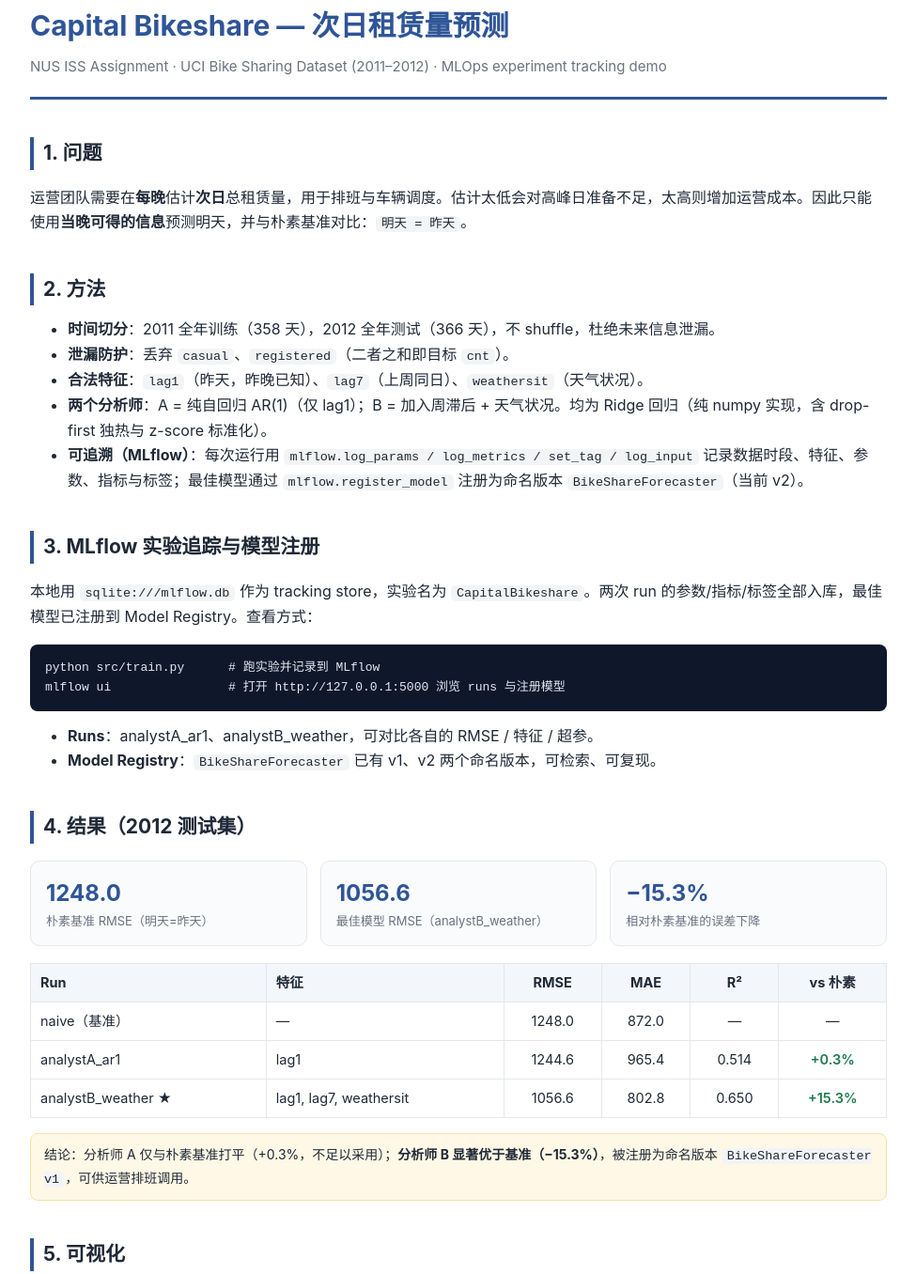
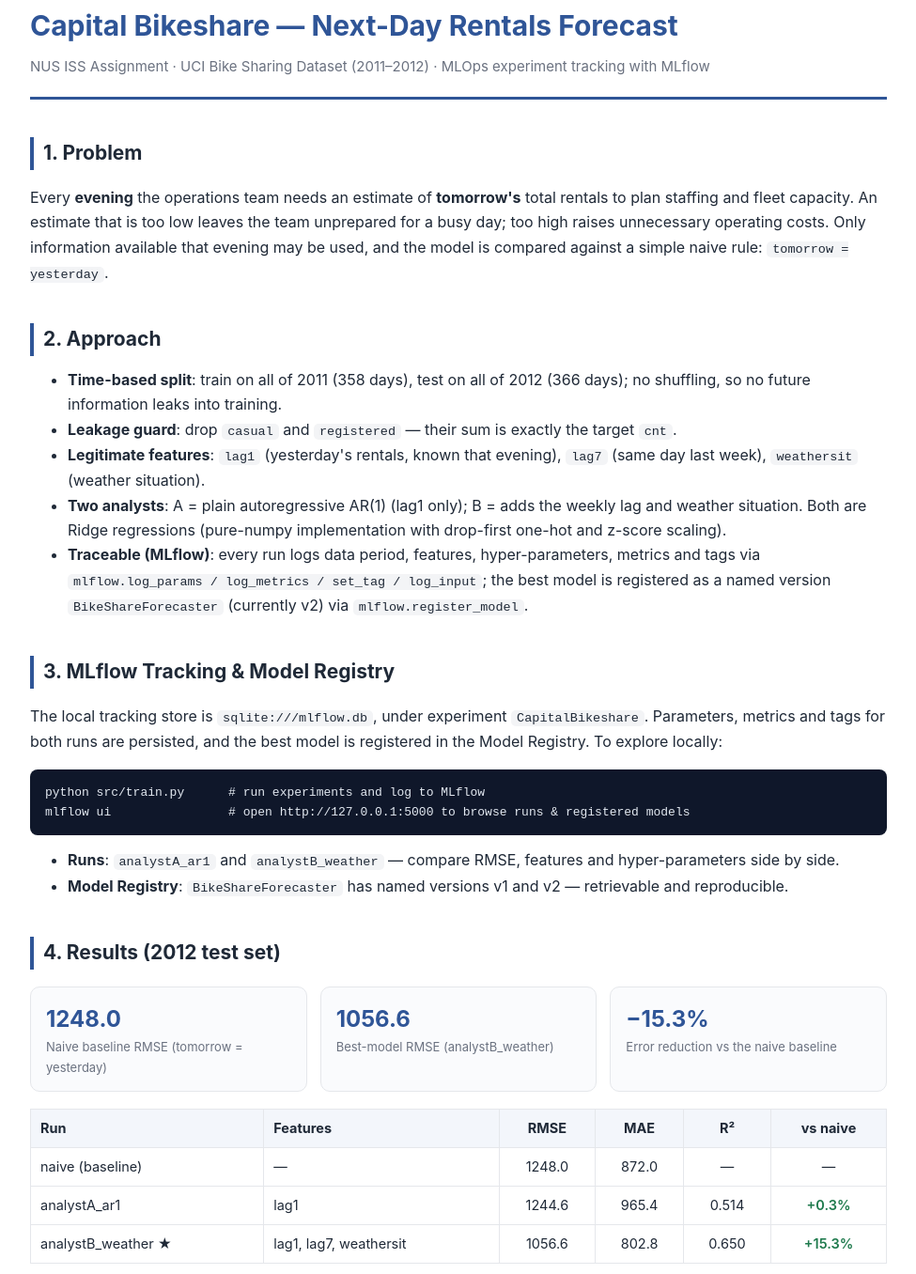
Before and after one commit to yehaisu/UCI, a plain HTML site: page docs/index.html in a window 1280 px wide. Shown: the part 45-1401 px from the top of the page at 94% size, without its empty margins (152-1127 px from the left). Drawn offline with Linux system fonts and the light colour scheme.

Commit message:
Translate final report to English

```diff
--- a/docs/index.html
+++ b/docs/index.html
@@ -1,5 +1,5 @@
 <!DOCTYPE html>
-<html lang="zh-CN">
+<html lang="en">
 <head>
 <meta charset="UTF-8">
 <meta name="viewport" content="width=device-width, initial-scale=1.0">
@@ -7,7 +7,7 @@
 <style>
   :root{ --ink:#1f2937; --muted:#6b7280; --line:#e5e7eb; --brand:#2f5597; --good:#1f7a4d; }
   *{box-sizing:border-box}
-  body{margin:0;font-family:-apple-system,"Segoe UI",Roboto,"Helvetica Neue",Arial,"PingFang SC","Microsoft YaHei",sans-serif;color:var(--ink);line-height:1.65;background:#fff}
+  body{margin:0;font-family:-apple-system,"Segoe UI",Roboto,"Helvetica Neue",Arial,sans-serif;color:var(--ink);line-height:1.65;background:#fff}
   .wrap{max-width:960px;margin:0 auto;padding:48px 24px 80px}
   header{border-bottom:3px solid var(--brand);padding-bottom:20px;margin-bottom:32px}
   h1{font-size:30px;margin:0 0 6px;color:var(--brand)}
@@ -34,65 +34,65 @@
 <body>
 <div class="wrap">
   <header>
-    <h1>Capital Bikeshare — 次日租赁量预测</h1>
-    <div class="sub">NUS ISS Assignment · UCI Bike Sharing Dataset (2011–2012) · MLOps experiment tracking demo</div>
+    <h1>Capital Bikeshare — Next-Day Rentals Forecast</h1>
+    <div class="sub">NUS ISS Assignment · UCI Bike Sharing Dataset (2011–2012) · MLOps experiment tracking with MLflow</div>
   </header>
 
-  <h2>1. 问题</h2>
-  <p>运营团队需要在<b>每晚</b>估计<b>次日</b>总租赁量，用于排班与车辆调度。估计太低会对高峰日准备不足，太高则增加运营成本。因此只能使用<b>当晚可得的信息</b>预测明天，并与朴素基准对比：<code>明天 = 昨天</code>。</p>
+  <h2>1. Problem</h2>
+  <p>Every <b>evening</b> the operations team needs an estimate of <b>tomorrow's</b> total rentals to plan staffing and fleet capacity. An estimate that is too low leaves the team unprepared for a busy day; too high raises unnecessary operating costs. Only information available that evening may be used, and the model is compared against a simple naive rule: <code>tomorrow = yesterday</code>.</p>
 
-  <h2>2. 方法</h2>
+  <h2>2. Approach</h2>
   <ul>
-    <li><b>时间切分</b>：2011 全年训练（358 天），2012 全年测试（366 天），不 shuffle，杜绝未来信息泄漏。</li>
-    <li><b>泄漏防护</b>：丢弃 <code>casual</code>、<code>registered</code>（二者之和即目标 <code>cnt</code>）。</li>
-    <li><b>合法特征</b>：<code>lag1</code>（昨天，昨晚已知）、<code>lag7</code>（上周同日）、<code>weathersit</code>（天气状况）。</li>
-    <li><b>两个分析师</b>：A = 纯自回归 AR(1)（仅 lag1）；B = 加入周滞后 + 天气状况。均为 Ridge 回归（纯 numpy 实现，含 drop-first 独热与 z-score 标准化）。</li>
-    <li><b>可追溯（MLflow）</b>：每次运行用 <code>mlflow.log_params / log_metrics / set_tag / log_input</code> 记录数据时段、特征、参数、指标与标签；最佳模型通过 <code>mlflow.register_model</code> 注册为命名版本 <code>BikeShareForecaster</code>（当前 v2）。</li>
+    <li><b>Time-based split</b>: train on all of 2011 (358 days), test on all of 2012 (366 days); no shuffling, so no future information leaks into training.</li>
+    <li><b>Leakage guard</b>: drop <code>casual</code> and <code>registered</code> — their sum is exactly the target <code>cnt</code>.</li>
+    <li><b>Legitimate features</b>: <code>lag1</code> (yesterday's rentals, known that evening), <code>lag7</code> (same day last week), <code>weathersit</code> (weather situation).</li>
+    <li><b>Two analysts</b>: A = plain autoregressive AR(1) (lag1 only); B = adds the weekly lag and weather situation. Both are Ridge regressions (pure-numpy implementation with drop-first one-hot and z-score scaling).</li>
+    <li><b>Traceable (MLflow)</b>: every run logs data period, features, hyper-parameters, metrics and tags via <code>mlflow.log_params / log_metrics / set_tag / log_input</code>; the best model is registered as a named version <code>BikeShareForecaster</code> (currently v2) via <code>mlflow.register_model</code>.</li>
   </ul>
 
-  <h2>3. MLflow 实验追踪与模型注册</h2>
-  <p>本地用 <code>sqlite:///mlflow.db</code> 作为 tracking store，实验名为 <code>CapitalBikeshare</code>。两次 run 的参数/指标/标签全部入库，最佳模型已注册到 Model Registry。查看方式：</p>
-  <pre>python src/train.py      # 跑实验并记录到 MLflow
-mlflow ui                # 打开 http://127.0.0.1:5000 浏览 runs 与注册模型</pre>
+  <h2>3. MLflow Tracking &amp; Model Registry</h2>
+  <p>The local tracking store is <code>sqlite:///mlflow.db</code>, under experiment <code>CapitalBikeshare</code>. Parameters, metrics and tags for both runs are persisted, and the best model is registered in the Model Registry. To explore locally:</p>
+  <pre>python src/train.py      # run experiments and log to MLflow
+mlflow ui                # open http://127.0.0.1:5000 to browse runs & registered models</pre>
   <ul>
-    <li><b>Runs</b>：analystA_ar1、analystB_weather，可对比各自的 RMSE / 特征 / 超参。</li>
-    <li><b>Model Registry</b>：<code>BikeShareForecaster</code> 已有 v1、v2 两个命名版本，可检索、可复现。</li>
+    <li><b>Runs</b>: <code>analystA_ar1</code> and <code>analystB_weather</code> — compare RMSE, features and hyper-parameters side by side.</li>
+    <li><b>Model Registry</b>: <code>BikeShareForecaster</code> has named versions v1 and v2 — retrievable and reproducible.</li>
   </ul>
 
-  <h2>4. 结果（2012 测试集）</h2>
+  <h2>4. Results (2012 test set)</h2>
   <div class="grid">
-    <div class="card"><div class="n">1248.0</div><div class="t">朴素基准 RMSE（明天=昨天）</div></div>
-    <div class="card"><div class="n">1056.6</div><div class="t">最佳模型 RMSE（analystB_weather）</div></div>
-    <div class="card"><div class="n good">−15.3%</div><div class="t">相对朴素基准的误差下降</div></div>
+    <div class="card"><div class="n">1248.0</div><div class="t">Naive baseline RMSE (tomorrow = yesterday)</div></div>
+    <div class="card"><div class="n">1056.6</div><div class="t">Best-model RMSE (analystB_weather)</div></div>
+    <div class="card"><div class="n good">−15.3%</div><div class="t">Error reduction vs the naive baseline</div></div>
   </div>
 
   <table>
-    <tr><th class="l">Run</th><th class="l">特征</th><th>RMSE</th><th>MAE</th><th>R²</th><th>vs 朴素</th></tr>
-    <tr><td class="l">naive（基准）</td><td class="l">—</td><td>1248.0</td><td>872.0</td><td>—</td><td>—</td></tr>
+    <tr><th class="l">Run</th><th class="l">Features</th><th>RMSE</th><th>MAE</th><th>R²</th><th>vs naive</th></tr>
+    <tr><td class="l">naive (baseline)</td><td class="l">—</td><td>1248.0</td><td>872.0</td><td>—</td><td>—</td></tr>
     <tr><td class="l">analystA_ar1</td><td class="l">lag1</td><td>1244.6</td><td>965.4</td><td>0.514</td><td class="good">+0.3%</td></tr>
     <tr><td class="l">analystB_weather ★</td><td class="l">lag1, lag7, weathersit</td><td>1056.6</td><td>802.8</td><td>0.650</td><td class="good">+15.3%</td></tr>
   </table>
-  <p class="note">结论：分析师 A 仅与朴素基准打平（+0.3%，不足以采用）；<b>分析师 B 显著优于基准（−15.3%）</b>，被注册为命名版本 <code>BikeShareForecaster v1</code>，可供运营排班调用。</p>
+  <p class="note">Conclusion: Analyst A only ties the naive baseline (+0.3%, not worth adopting); <b>Analyst B clearly beats the baseline (−15.3%)</b> and is registered as <code>BikeShareForecaster v2</code> for operations planning.</p>
 
-  <h2>5. 可视化</h2>
+  <h2>5. Visualization</h2>
   <img src="assets/rentals_over_time.png" alt="daily rentals over time">
   <img src="assets/forecast_vs_actual.png" alt="2012 forecast vs actual">
   <img src="assets/metrics_bar.png" alt="RMSE comparison">
 
-  <h2>6. 如何复现</h2>
+  <h2>6. Reproduce</h2>
   <pre>pip install -r requirements.txt
 python src/train.py
-mlflow ui        # 浏览 http://127.0.0.1:5000</pre>
-  <p>产物：<code>mlflow.db</code> + <code>mlruns/</code>（每次 run 的参数/指标/模型制品）、注册模型 <code>BikeShareForecaster</code>。</p>
+mlflow ui        # browse http://127.0.0.1:5000</pre>
+  <p>Artifacts: <code>mlflow.db</code> + <code>mlruns/</code> (per-run parameters, metrics and model artifacts) and the registered model <code>BikeShareForecaster</code>.</p>
 
-  <h2>7. 发布为 GitHub Pages</h2>
+  <h2>7. Publish as GitHub Pages</h2>
   <pre>git init
 git add .
 git commit -m "bikeshare forecast report"
 git branch -M main
-git remote add origin git@github.com:&lt;你的用户名&gt;/&lt;仓库名&gt;.git
+git remote add origin git@github.com:&lt;username&gt;/&lt;repo&gt;.git
 git push -u origin main</pre>
-  <p>然后在仓库 <b>Settings → Pages</b>，Source 选 <code>main</code> 分支、<code>/docs</code> 目录，保存后通过 <code>https://&lt;用户名&gt;.github.io/&lt;仓库名&gt;/</code> 访问本站。</p>
+  <p>Then in the repo's <b>Settings → Pages</b>, set Source to the <code>main</code> branch and <code>/docs</code> folder. The site is live at <code>https://&lt;username&gt;.github.io/&lt;repo&gt;/</code>.</p>
 
   <footer>
     Data: UCI Bike Sharing Dataset · Illustrative operational scenario · Built for NUS EBAC MLOps assignment.
```
